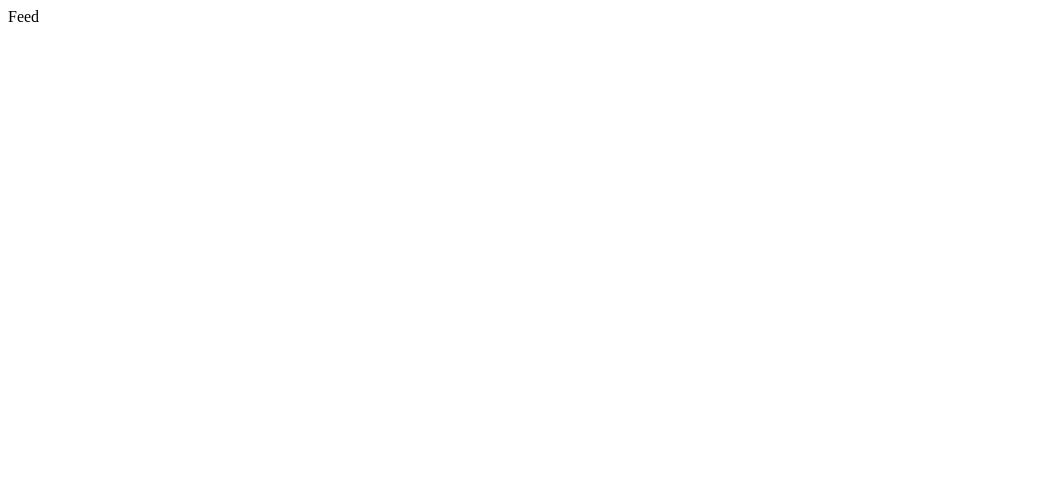
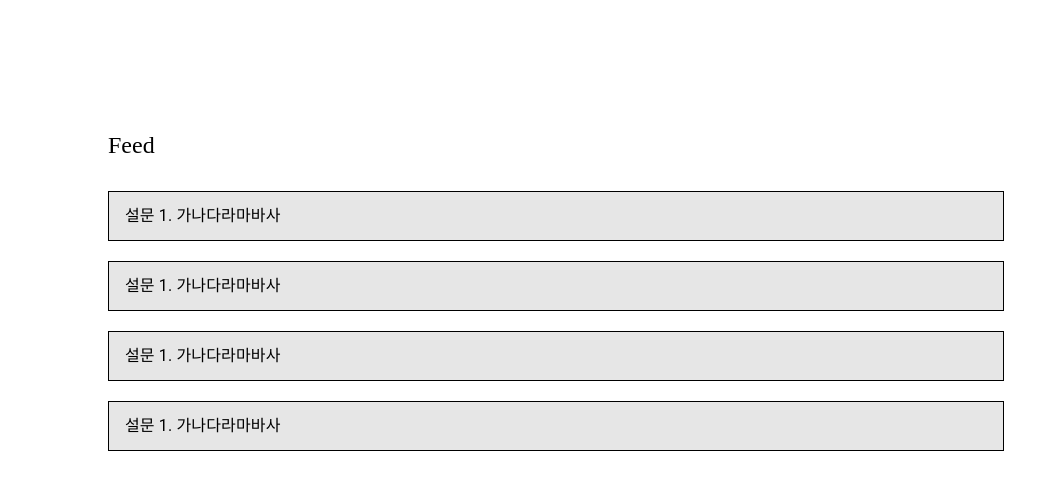
Before and after one commit to teamPaprika/wallat, a Next.js app: page /app/feed in a window 1280 px wide. Shown: the top 490 px of the page, without its empty margins (0-1059 px from the left). Built offline with nearby package versions, Linux system fonts and the light colour scheme.

Commit message:
feed/assets layout initial

```diff
--- a/pages/app/feed.tsx
+++ b/pages/app/feed.tsx
@@ -1,9 +1,24 @@
 import React from 'react';
+import {Box, List, ListItem, ListItemText} from "@mui/material";
 
-
+const FEED_LIST = [
+  {id: 1, title: '설문 1. 가나다라마바사', description: 'EMBLUM is a decentralized protocol for the creation and management of digital assets.'},
+  {id: 1, title: '설문 1. 가나다라마바사', description: 'EMBLUM is a decentralized protocol for the creation and management of digital assets.'},
+  {id: 1, title: '설문 1. 가나다라마바사', description: 'EMBLUM is a decentralized protocol for the creation and management of digital assets.'},
+  {id: 1, title: '설문 1. 가나다라마바사', description: 'EMBLUM is a decentralized protocol for the creation and management of digital assets.'},
+]
 const Feed = () => {
   const a = 1
-  return (<div>Feed</div>)
+  return (<Box sx={{padding: '100px'}}>
+    <Box component={'p'} sx={{fontSize: '24px'}}>Feed</Box>
+    <List sx={{display: 'flex', flexDirection: 'column', gap: '20px'}}>
+      {FEED_LIST.map((item) => {
+        return (<ListItem sx={{width: '70vw', border: '1px solid black', backgroundColor: '#E6E6E6'}}>
+          <ListItemText primary={item.title}></ListItemText>
+        </ListItem>)
+      })}
+    </List>
+  </Box>)
 }
 
 export default Feed;
```
Also changed, not shown: pages/app/assets.tsx (+18 -2 lines).
